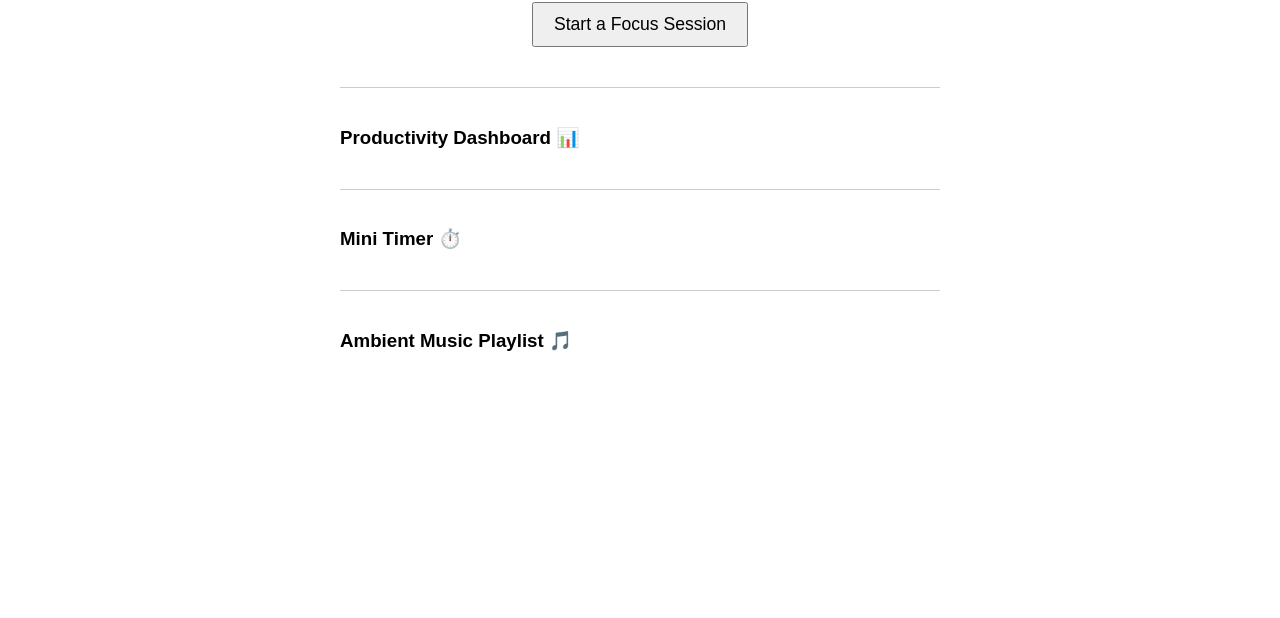
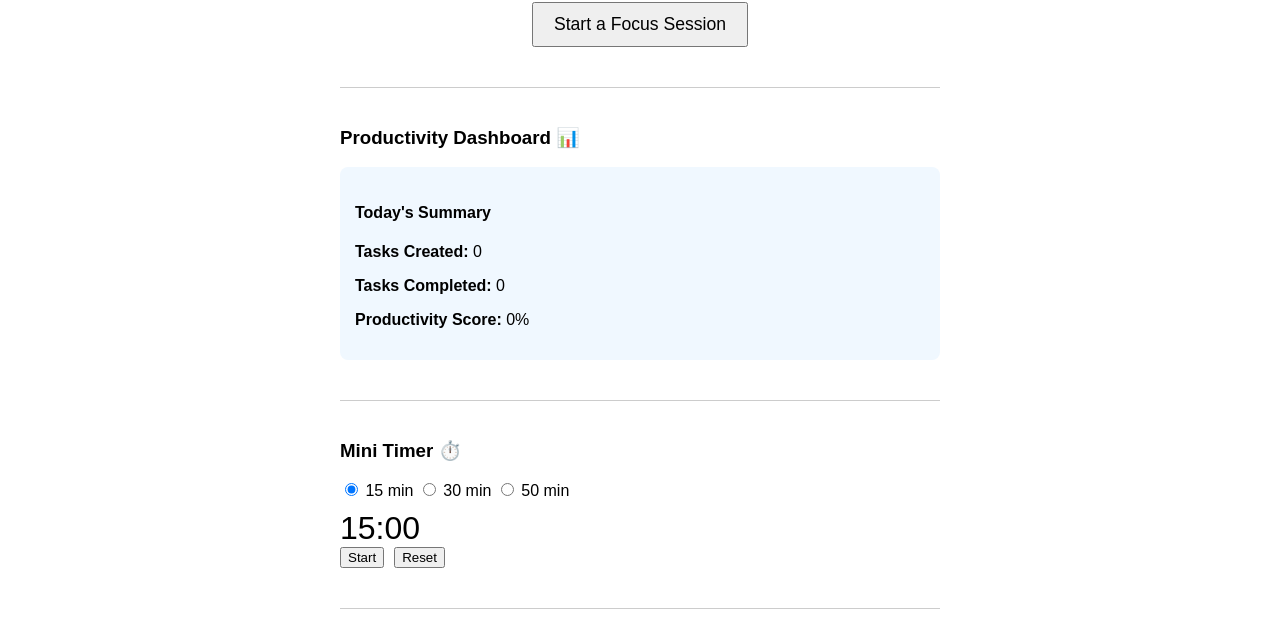
Before and after one commit to sidhutaran07/Test-react-app, a React (Create React App) app: page / in a window 1280 px wide. Shown: the part 234-852 px from the top of the page. Before the commit the page ends 800 px from the top, so only its background shows below. Built offline with nearby package versions, Linux system fonts and the light colour scheme; no server answers; sample sign-in values are in the browser's storage.

Commit message:
Update HomePage.js

```diff
--- a/src/components/HomePage.js
+++ b/src/components/HomePage.js
@@ -7,15 +7,11 @@ const API_BASE_URL = 'https://react-todolist-7cwa.onrender.com/api';
 
 // --- Music Player Component ---
 const MusicPlayer = () => {
-  const playlistId = 'PL7v1FHGMOadDghZ1m-jEIUnVUsGMT9jbH';
+  const playlistId = 'PL4fGSI1pDJn6j_g_2tQo1_V9orUu_i_p_';
   const opts = {
     height: '390',
     width: '100%',
-    playerVars: {
-      autoplay: 0,
-      listType: 'playlist',
-      list: playlistId,
-    },
+    playerVars: { autoplay: 0, listType: 'playlist', list: playlistId },
   };
   return (
     <div style={{ marginTop: 40, borderTop: '1px solid #ccc', paddingTop: 20 }}>
@@ -27,7 +23,6 @@ const MusicPlayer = () => {
 
 // --- Main HomePage Component ---
 const HomePage = ({ user }) => {
-  // State for this page's features
   const [task, setTask] = useState('');
   const [todos, setTodos] = useState([]);
   const [editId, setEditId] = useState(null);
@@ -35,12 +30,11 @@ const HomePage = ({ user }) => {
   const [timerMinutes, setTimerMinutes] = useState(15);
   const [timeLeft, setTimeLeft] = useState(timerMinutes * 60);
   const [timerRunning, setTimerRunning] = useState(false);
-  const [stats, setStats] =useState({});
+  const [stats, setStats] = useState({});
 
   const getTodayKey = () => new Date().toISOString().split('T')[0];
 
   useEffect(() => {
-    // Fetch data specific to this page
     const fetchData = async () => {
       try {
         const [todosResponse, statsResponse] = await Promise.all([
@@ -61,7 +55,6 @@ const HomePage = ({ user }) => {
     setStats(response.data);
   };
 
-  // --- To-Do Handlers ---
   const handleAdd = async () => {
     if (task.trim() === '') return;
     const response = await axios.post(`${API_BASE_URL}/todos`, { text: task });
@@ -81,17 +74,14 @@ const HomePage = ({ user }) => {
     setTodos(todos.filter(todo => todo._id !== id));
   };
 
-  // Edit handlers remain local for now
   const handleStartEdit = (id, text) => { setEditId(id); setEditText(text); };
   const handleSaveEdit = (id) => { setTodos(todos.map(todo => (todo._id === id ? { ...todo, text: editText } : todo))); setEditId(null); setEditText(''); };
   const handleCancelEdit = () => { setEditId(null); setEditText(''); };
 
-
-  // --- Timer Logic ---
   useEffect(() => { setTimeLeft(timerMinutes * 60); }, [timerMinutes]);
   useEffect(() => {
     if (!timerRunning || timeLeft <= 0) {
-      if (timeLeft <= 0) setTimerRunning(false);
+      if (timeLeft <= 0) { setTimerRunning(false); alert('Timer Finished!'); }
       return;
     }
     const intervalId = setInterval(() => setTimeLeft(prev => prev - 1), 1000);
@@ -107,49 +97,72 @@ const HomePage = ({ user }) => {
     return `${m}:${s}`;
   };
 
-  // --- Productivity Dashboard Sub-Component ---
-  const ProductivityDashboard = () => (
-    <div style={{ marginTop: 40, borderTop: '1px solid #ccc', paddingTop: 20 }}>
-      <h3>Productivity Dashboard 📊</h3>
-      {/* ... Dashboard JSX ... */}
-    </div>
-  );
-
+  const ProductivityDashboard = () => {
+    const today = getTodayKey();
+    const todayStats = stats[today] || { created: 0, completed: 0 };
+    const score = todayStats.created > 0 ? Math.round((todayStats.completed / todayStats.created) * 100) : 0;
+    return (
+        <div style={{ marginTop: 40, borderTop: '1px solid #ccc', paddingTop: 20 }}>
+            <h3>Productivity Dashboard 📊</h3>
+            <div style={{ background: '#f0f8ff', padding: 15, borderRadius: 8 }}>
+                <h4>Today's Summary</h4>
+                <p><strong>Tasks Created:</strong> {todayStats.created}</p>
+                <p><strong>Tasks Completed:</strong> {todayStats.completed}</p>
+                <p><strong>Productivity Score:</strong> {score}%</p>
+            </div>
+        </div>
+    );
+  };
 
   return (
     <div style={{ maxWidth: 600, margin: 'auto', padding: 20, fontFamily: 'Arial' }}>
       {user ? <h2>Welcome back, {user.displayName}!</h2> : <h2>Welcome to your Productivity Hub!</h2>}
 
-      {/* To-Do Input */}
       <div>
         <input type="text" placeholder="Enter a task" value={task} onChange={e => setTask(e.target.value)} onKeyDown={e => { if (e.key === 'Enter') handleAdd(); }} style={{ width: '70%', padding: 8, marginRight: 8 }} />
         <button onClick={handleAdd} style={{ padding: '8px 12px' }}>Add</button>
       </div>
 
-      {/* Task List */}
       <ul style={{ listStyle: 'none', padding: 0, marginTop: 20 }}>
         {todos.map(todo => (
           <li key={todo._id} style={{ marginBottom: 10, display: 'flex', alignItems: 'center' }}>
-            {/* ... Task item JSX ... */}
+            <input type="checkbox" checked={todo.completed} onChange={() => handleToggle(todo._id)} style={{ marginRight: 10 }} />
+            {editId === todo._id ? (
+              <>
+                <input type="text" value={editText} onChange={e => setEditText(e.target.value)} style={{ flexGrow: 1, padding: 6 }} />
+                <button onClick={() => handleSaveEdit(todo._id)} style={{ marginLeft: 8 }}>Save</button>
+                <button onClick={handleCancelEdit} style={{ marginLeft: 4 }}>Cancel</button>
+              </>
+            ) : (
+              <>
+                <span onDoubleClick={() => handleStartEdit(todo._id, todo.text)} style={{ flexGrow: 1, textDecoration: todo.completed ? 'line-through' : 'none' }} title="Double-click to edit">{todo.text}</span>
+                <button onClick={() => handleDelete(todo._id)} style={{ marginLeft: 10, backgroundColor: '#ff4d4f', color: 'white', border: 'none', padding: '4px 8px' }}>Delete</button>
+              </>
+            )}
           </li>
         ))}
       </ul>
 
-      {/* Link to the new Countdown Timer page */}
       <div style={{ margin: '2rem 0', textAlign: 'center' }}>
         <Link to="/timer">
-          <button style={{ padding: '10px 20px', fontSize: '1.1rem' }}>
-            Start a Focus Session
-          </button>
+          <button style={{ padding: '10px 20px', fontSize: '1.1rem' }}>Start a Focus Session</button>
         </Link>
       </div>
 
       <ProductivityDashboard />
 
-      {/* Mini Timer Section */}
       <div style={{ marginTop: 40, borderTop: '1px solid #ccc', paddingTop: 20 }}>
         <h3>Mini Timer ⏱️</h3>
-        {/* ... Mini timer JSX ... */}
+        <div>
+          <label><input type="radio" name="timer" checked={timerMinutes === 15} onChange={() => setTimerMinutes(15)} /> 15 min</label>{' '}
+          <label><input type="radio" name="timer" checked={timerMinutes === 30} onChange={() => setTimerMinutes(30)} /> 30 min</label>{' '}
+          <label><input type="radio" name="timer" checked={timerMinutes === 50} onChange={() => setTimerMinutes(50)} /> 50 min</label>
+        </div>
+        <div style={{ fontSize: '2rem', marginTop: 10 }}>{formatTime(timeLeft)}</div>
+        <div>
+          {!timerRunning ? <button onClick={startTimer}>Start</button> : <button onClick={pauseTimer}>Pause</button>}
+          <button onClick={resetTimer} style={{ marginLeft: 10 }}>Reset</button>
+        </div>
       </div>
 
       <MusicPlayer />
```
